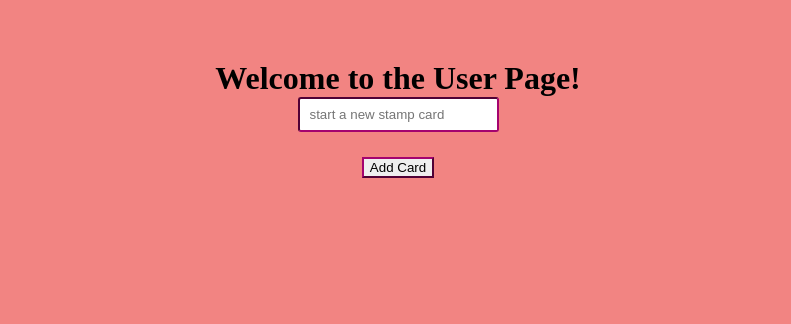
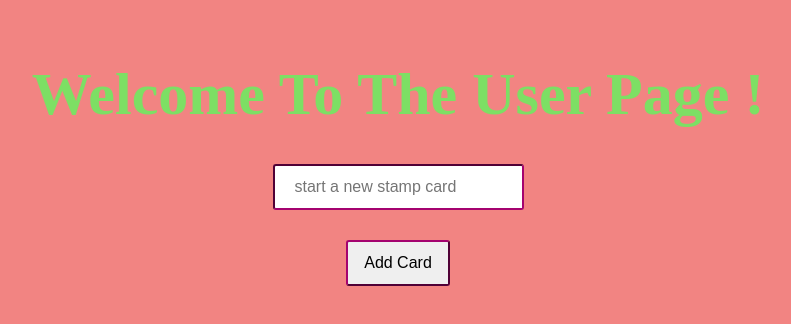
Before and after one commit to karenjayroy/stampify, a React app: page /user in a window 1280 px wide. Shown: the whole page, without its empty margins (242-1033 px from the left). Built offline with nearby package versions, Linux system fonts and the light colour scheme.

Commit message:
did some css

```diff
--- a/client/containers/UserPage.js
+++ b/client/containers/UserPage.js
@@ -27,7 +27,7 @@ class UserPage extends React.Component {
         })
         return(
             <div id="userPage">
-                <h1> Welcome to the User Page! {" " + this.props.user.userName} </h1>
+                <h1> Welcome to the User Page {" " + this.props.user.userName}! </h1>
                 < AddCard addCard={this.props.addCard} user={this.props.user} />
                 <div id="stampCards">
                     {stampCards}
--- a/client/styles.css
+++ b/client/styles.css
@@ -121,14 +121,25 @@ h1, h2, h3 {
 #userPage {
   text-align: center;
   margin-top: 60px;
-
+  text-transform: capitalize;
 }
 
 #addCard {
-  padding: 8px 10px;
-  margin-bottom: 25px;
+  padding: 12px 20px;
+  font-size: 16px;
+  margin-bottom: 30px;
   border-radius: 3px;
   border-color: #A4036F;
+}
+
+#addMe {
+  margin-bottom: 40px;
+}
+
+#addMe button {
+  padding: 12px 16px;
+  font-size: 16px;
+  border-radius: 3px;
 }
 
 .stampCard {
@@ -136,7 +147,9 @@ h1, h2, h3 {
   flex-flow: row wrap;
   width: 30%;
   margin: 0 auto;
-  border: solid 1px black;
+  border: solid 2px #A4036F;
+  color: #A4036F;
+  background-color: #F6BD60;
 }
 
 .stampCard h3 {
@@ -153,3 +166,9 @@ h1, h2, h3 {
   margin: 0 auto;
   border-color: #A4036F;
 }
+
+#userPage h1 {
+  margin-bottom: 35px;
+  color: #7DDF64;
+  font-size: 60px;
+}
```
